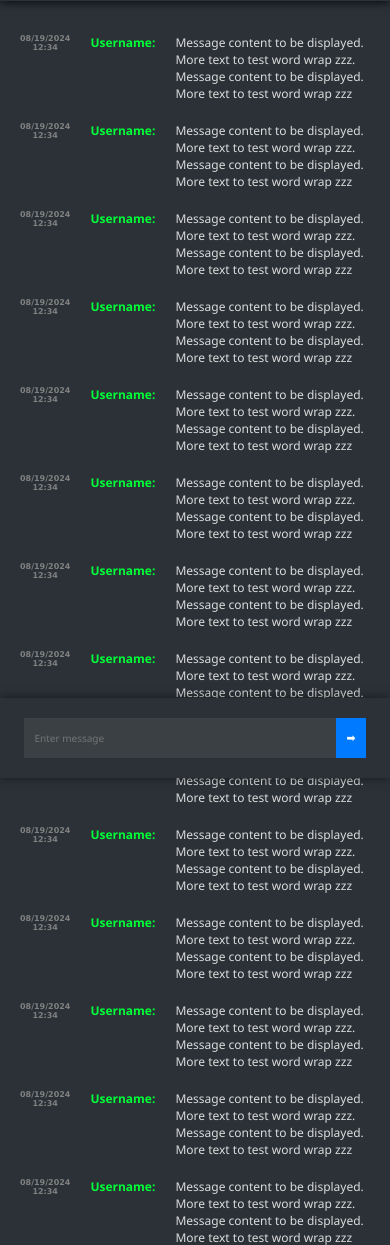
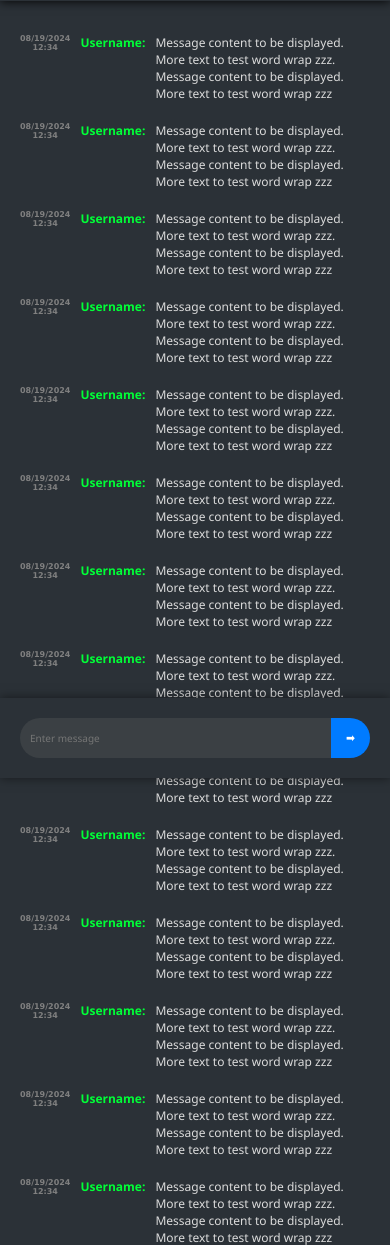
Before and after one commit to jyotirmay-exe/flask-ChatHub, a Flask app: template templates/chat_room.html in a window 390 px wide. Shown: the part 66-1311 px from the top of the page. Run offline with Flask 3, Linux system fonts and the light colour scheme; the template is opened without the code that fills it, so the values that code supplies are empty.

Commit message:
responsive

```diff
--- a/static/styles.css
+++ b/static/styles.css
@@ -147,21 +147,25 @@ input {
     caret-color: auto;
     width: 700px;
     max-width: 80vw;
-    border-radius: 0px;
+    border-radius: 20px 0 0 20px;
     margin-right: 0px;
     transition: box-shadow 0.2s ease-in;
 }
 
 .msg-input:focus {
-    box-shadow: 0px 0px 5px rgba(0, 0, 0, 0.2);
+    outline: white 0.5px solid;
+}
+
+.msg-input:focus + .send-button {
+    outline: white 0.5px solid;
 }
 
 .send-button {
     font-size: 24px;
     height: 40px;
     line-height: 40px;
-    padding: 0 15px;
-    border-radius: 0px;
+    padding: 10px 15px;
+    border-radius: 0 20px 20px 0;
     background-color: #007bff;
     color: #fff;
     border: none;
@@ -222,7 +226,7 @@ input {
 
     .send-button {
         font-size: 12px;
-        padding: 10px 10px;
+        padding: 0px 15px;
     }
 
     .timestamp {
@@ -230,6 +234,7 @@ input {
     }
 
     .username {
+        margin: 0 10px;
         font-size: 12px;
     }
 
```
